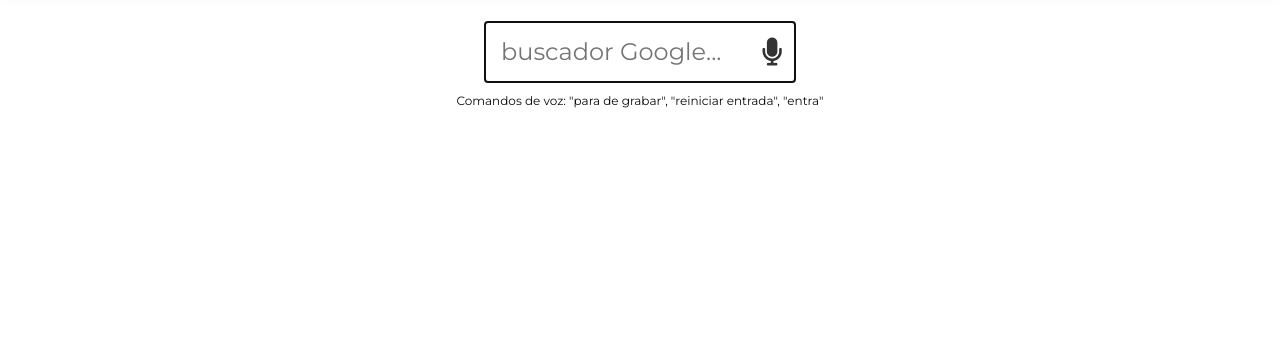
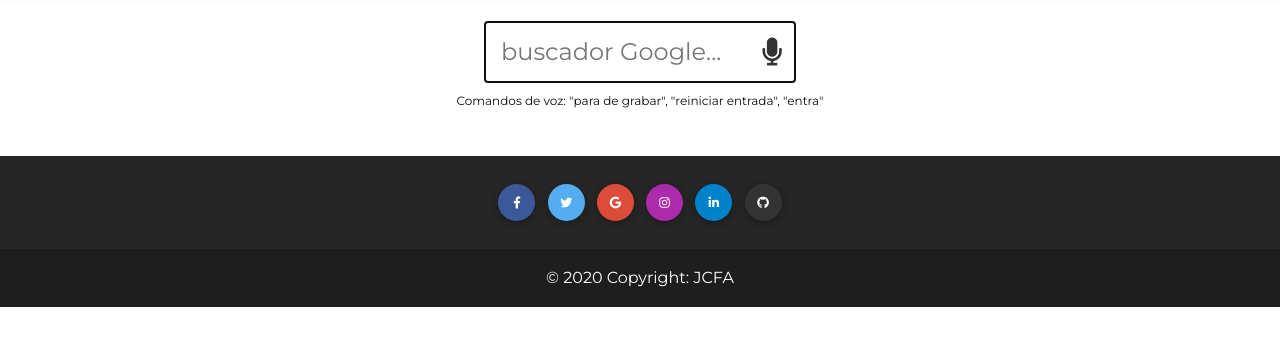
Before and after one commit to JcarlosFAllende/APIvoz, a plain HTML site: page index.html in a window 1280 px wide. Shown: the part 66-412 px from the top of the page. Drawn offline with nearby package versions, Linux system fonts and the light colour scheme.

Commit message:
creando footer en index.html

```diff
--- a/index.html
+++ b/index.html
@@ -32,4 +32,75 @@
   <p class="info"></p>
 </div>
 
+<footer class="bg-dark text-center text-white">
+  <!-- Grid container -->
+  <div class="container p-4 pb-0">
+    <!-- Section: Social media -->
+    <section class="mb-4">
+      <!-- Facebook -->
+      <a
+        class="btn btn-primary btn-floating m-1"
+        style="background-color: #3b5998;"
+        href="#!"
+        role="button"
+        ><i class="fab fa-facebook-f"></i
+      ></a>
+
+      <!-- Twitter -->
+      <a
+        class="btn btn-primary btn-floating m-1"
+        style="background-color: #55acee;"
+        href="#!"
+        role="button"
+        ><i class="fab fa-twitter"></i
+      ></a>
+
+      <!-- Google -->
+      <a
+        class="btn btn-primary btn-floating m-1"
+        style="background-color: #dd4b39;"
+        href="#!"
+        role="button"
+        ><i class="fab fa-google"></i
+      ></a>
+
+      <!-- Instagram -->
+      <a
+        class="btn btn-primary btn-floating m-1"
+        style="background-color: #ac2bac;"
+        href="#!"
+        role="button"
+        ><i class="fab fa-instagram"></i
+      ></a>
+
+      <!-- Linkedin -->
+      <a
+        class="btn btn-primary btn-floating m-1"
+        style="background-color: #0082ca;"
+        href="#!"
+        role="button"
+        ><i class="fab fa-linkedin-in"></i
+      ></a>
+      <!-- Github -->
+      <a
+        class="btn btn-primary btn-floating m-1"
+        style="background-color: #333333;"
+        href="#!"
+        role="button"
+        ><i class="fab fa-github"></i
+      ></a>
+    </section>
+    <!-- Section: Social media -->
+  </div>
+  <!-- Grid container -->
+
+  <!-- Copyright -->
+  <div class="text-center p-3" style="background-color: rgba(0, 0, 0, 0.2);">
+    © 2020 Copyright:
+    <a class="text-white" href="#">JCFA</a>
+  </div>
+  <!-- Copyright -->
+</footer>
+
+
 <script type="text/javascript" src="main.js"></script>
```
